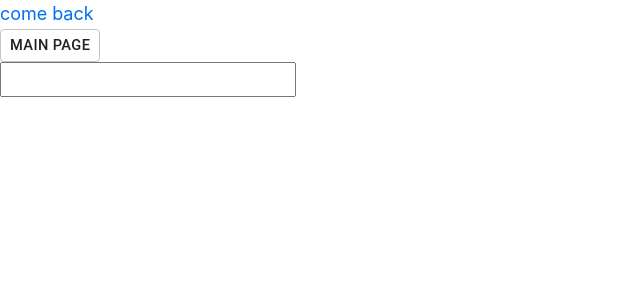
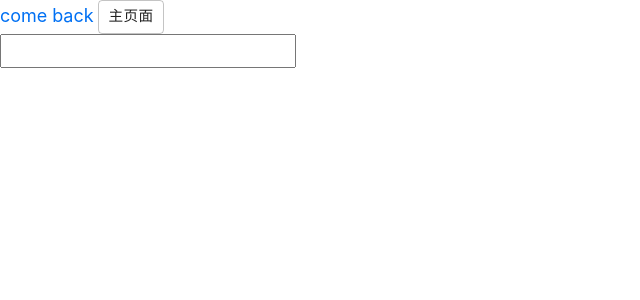
Before and after one commit to SevenWang666/react-next-blog, a Next.js app: page /settings/users in a window 1280 px wide. Shown: the top 300 px of the page, without its empty margins (0-640 px from the left). Built offline with nearby package versions, Linux system fonts and the light colour scheme.

Commit message:
fix: 修改

```diff
--- a/pages/settings/login.tsx
+++ b/pages/settings/login.tsx
@@ -57,14 +57,14 @@ class Login extends React.Component<{classes}> {
           <FormControl>
             <InputLabel htmlFor="my-input">账号</InputLabel>
             <Input id="my-input" aria-describedby="my-helper-text" />
-            <FormHelperText id="my-helper-text">账号123</FormHelperText>
+            <FormHelperText id="my-helper-text">seven</FormHelperText>
           </FormControl>
         </div>
         <div>
           <FormControl>
             <InputLabel htmlFor="my-input">密码</InputLabel>
             <Input id="my-input" aria-describedby="my-helper-text" />
-            <FormHelperText id="my-helper-text">密码123</FormHelperText>
+            <FormHelperText id="my-helper-text">abcdefg</FormHelperText>
           </FormControl>
         </div>
         <form className={classes.root} noValidate autoComplete="off">
--- a/pages/settings/users.tsx
+++ b/pages/settings/users.tsx
@@ -19,7 +19,7 @@ class Users extends React.Component<{text,router},{text?:string}> {
       <div style={{ width: 170 }}>
         <Link href="/">come back </Link>
         <Button variant="outlined" size="small" onClick={()=>{this.props.router.push('/');}}>
-          main page
+          主页面
         </Button>
         <input onChange={(e)=>{this.handleSearch(e);}}/>
         <span>{this.state.text}</span>
```
